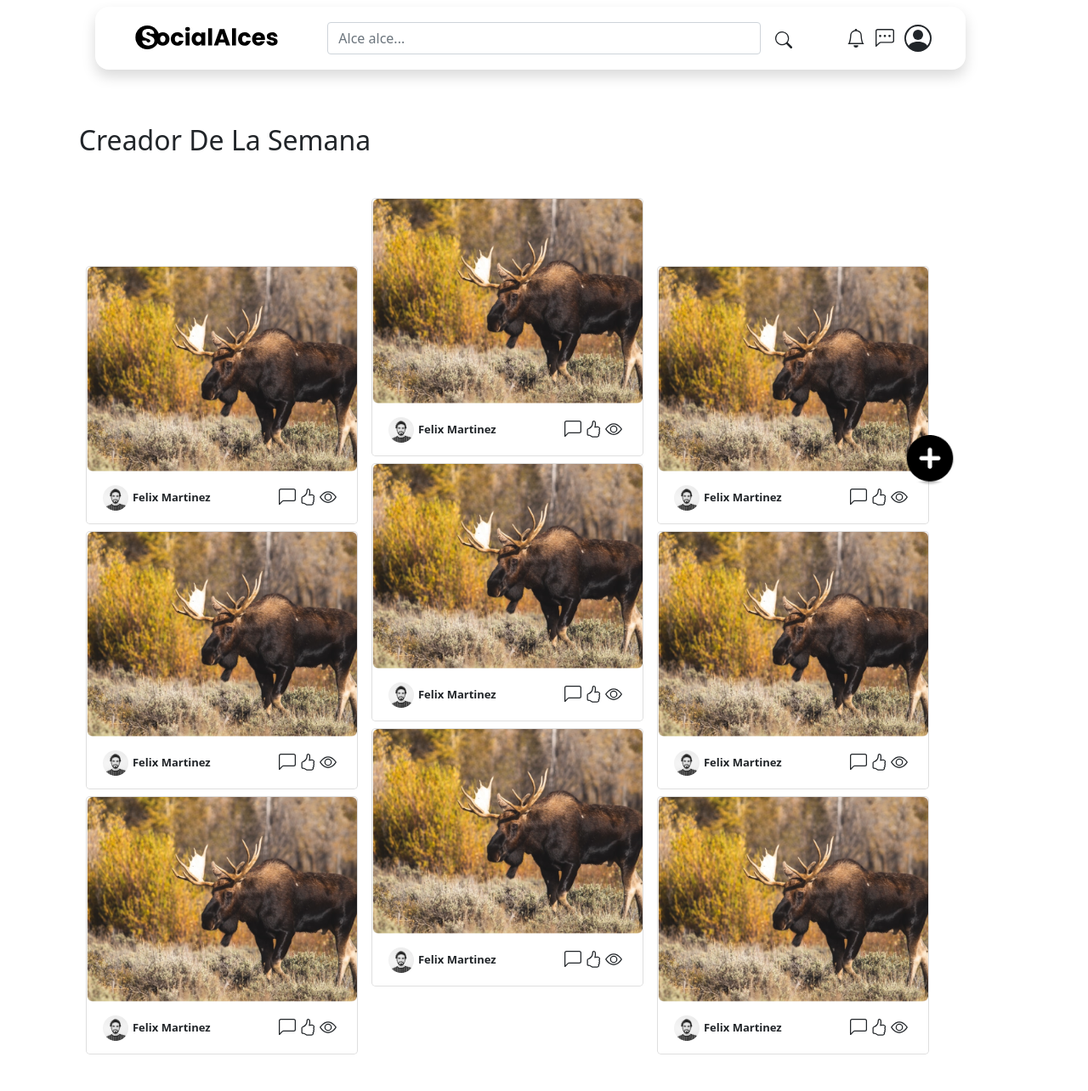
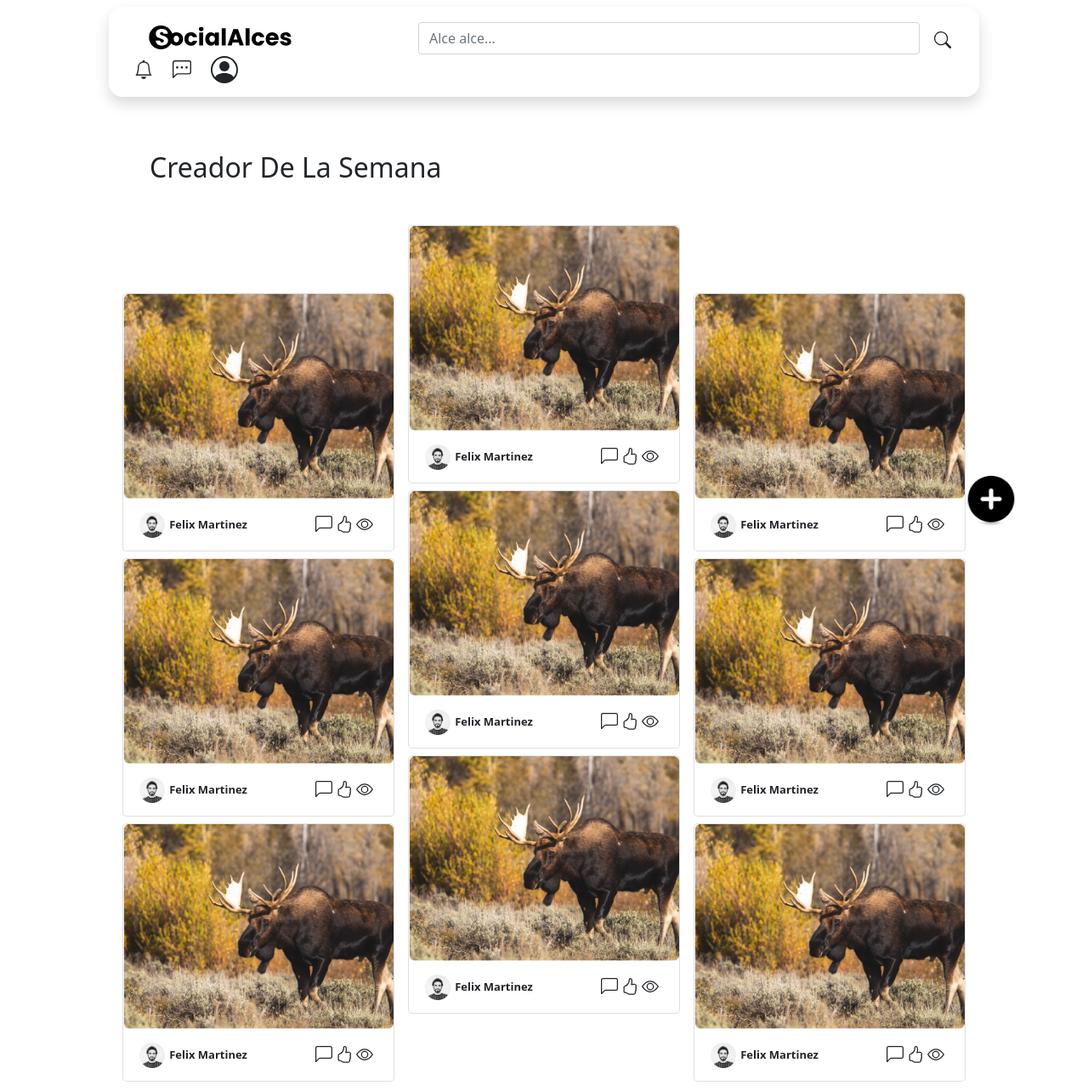
Before and after one commit to MadeColombia/SocialAlces, a Python web app: template SocialAlces/templates/Feed.html in a window 1280 px wide. Shown: the whole page at 85% size. Before the commit the page ends 1241 px from the top, so only its background shows below. Run offline with Jinja, Linux system fonts and the light colour scheme; the template is opened without the code that fills it, so the values that code supplies are empty.

Commit message:
Sized Pages
Organizing pages to their normal size in the browser

```diff
--- a/SocialAlces/templates/Feed.css
+++ b/SocialAlces/templates/Feed.css
@@ -1,7 +1,7 @@
 .navbarCont{
     background-color: black;
-    margin-left: 7rem;
-    margin-right: 9rem;
+    margin-left: 8rem;
+    margin-right: 8rem;
     margin-top:0.5rem;
     padding: 0.5rem;
     border-radius: 16px;
@@ -11,13 +11,14 @@
 
 .mas{
     position:absolute;
-    margin-left:66.5rem;
-    margin-top: 32rem;
+    margin-left:71rem;
+    margin-top: 35rem;
 }
 
 .mainfeed{
     margin-top:4rem;
     margin-bottom: 2rem;
+    margin-left: 11rem;
 }
 
 .re{
@@ -26,15 +27,15 @@
 }
 
 .barraBusqueda{
-    width:35rem;
+    width:40rem;
     margin-left:-4rem;
 }
 .botonera{
     margin-right: 1rem;
 }
 .im{
-    margin-left: 0.25rem;
-    margin-right: 0.25rem;
+    margin-left: 0.6rem;
+    margin-right: 0.6rem;
 }
 
 .alce{
@@ -69,6 +70,7 @@
 .posts{
     display: flex;
     flex-direction: row;
+    align-self: center;
 }
 
 .columnA{
@@ -79,5 +81,5 @@
     display: flex;
     align-self: center;
     flex-direction: column;
-    margin-left: 5.8rem;
+
 }
--- a/SocialAlces/templates/Feed.html
+++ b/SocialAlces/templates/Feed.html
@@ -15,7 +15,7 @@
         <nav class="navbar navbar-light bg-white re">
             <div class="container">
               <a class="navbar-brand" href="#">
-                <img class="logo" src="/icons/Marca.svg" alt="" width="255" height="31">
+                <img class="logo" src="../icons/Marca.svg" alt="" width="255" height="31">
               </a>
               <div class="barraBusqueda"><form class="d-flex">
                 <input class="form-control me-1" type="search" placeholder="Alce alce..." aria-label="Search">
@@ -54,7 +54,7 @@
 
     </div>
 
-    <img class="mas fixed-top" src="./images/mas.png" alt="" width="60" height="60">
+    <img class="mas fixed-top" src="../images/mas.png" alt="" width="60" height="60">
 
     <div class="posts">
 
--- a/SocialAlces/templates/Main.html
+++ b/SocialAlces/templates/Main.html
@@ -14,7 +14,7 @@
         <nav class="navbar navbar-light bg-white">
             <div class="container">
               <a class="navbar-brand" href="#">
-                <img class="logo" src="/icons/Marca.svg" alt="" width="255" height="31">
+                <img class="logo" src="../icons/Marca.svg" alt="" width="255" height="31">
               </a>
               <div class="barraBusqueda"><form class="d-flex">
                 <input class="form-control me-1" type="search" placeholder="Alce alce..." aria-label="Search">
@@ -32,7 +32,7 @@
           </nav>
     </div>
     <div class="centro">
-        <img class="medio" src="images/main.png" width="80%" height="80%">
+        <img class="medio" src="../images/main.png" width="80%" height="80%">
 
             <button type="button" class="btn btn-light re">Registrarse</button>
             <button type="button" class="btn btn-light fot">Ver fotos nuevas</button>
--- a/SocialAlces/templates/main.css
+++ b/SocialAlces/templates/main.css
@@ -24,13 +24,13 @@ body{
 }
 
 .re{
-    margin-top:-20rem;
-    margin-left:-46rem;
+    margin-top:-24rem;
+    margin-left:-51rem;
     width: 12rem;
 }
 
 .fot{
-    margin-top: 14rem;
+    margin-top: 17rem;
     margin-left: 16rem;
     width: 12rem;
 }
```
